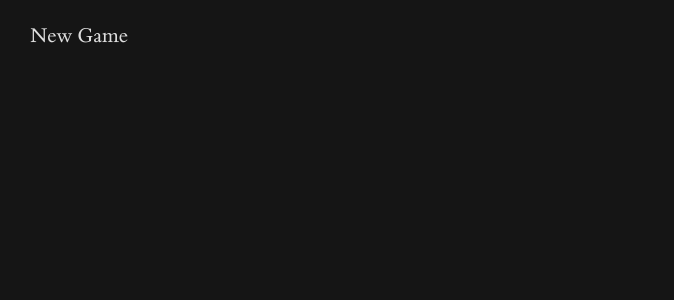
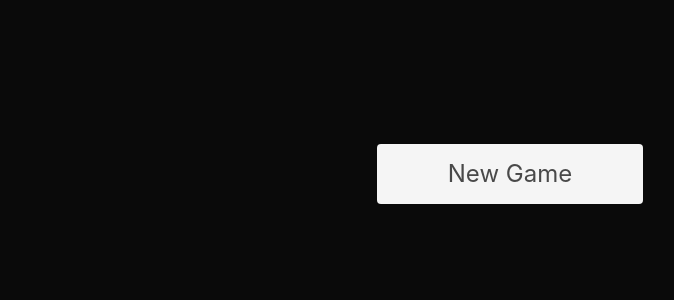
Before and after one commit to beekley/standbild, a Vue app: page / in a window 1280 px wide. Shown: the top 300 px of the page, without its empty margins (130-804 px from the left). Built offline with nearby package versions, Linux system fonts and the light colour scheme.

Commit message:
Basic bulma styling

```diff
--- a/index.html
+++ b/index.html
@@ -3,16 +3,16 @@
     <head>
         <meta charset="UTF-8" />
         <link rel="icon" href="/favicon.ico" />
-        <link rel="stylesheet" href="/tufte.css" />
-        <!-- <link
+        <!-- <link rel="stylesheet" href="/tufte.css" /> -->
+        <link
             rel="stylesheet"
             href="https://cdn.jsdelivr.net/npm/bulma@0.9.4/css/bulma.min.css"
-        /> -->
+        />
         <meta name="viewport" content="width=device-width, initial-scale=1.0" />
         <title>Standbild</title>
     </head>
     <body>
-        <div id="app"></div>
+        <div id="app" class="has-text-white-ter has-background-black"></div>
         <script type="module" src="/src/main.ts"></script>
     </body>
 </html>
--- a/src/App.vue
+++ b/src/App.vue
@@ -7,3 +7,12 @@
 <script setup lang="ts">
 import { RouterView } from "vue-router";
 </script>
+
+<style>
+html,
+body,
+#app {
+    height: 100%;
+    margin: 0;
+}
+</style>
--- a/src/components/Library.vue
+++ b/src/components/Library.vue
@@ -1,6 +1,8 @@
 <template>
-    <div>
-        <span v-for="word in wordSet">{{ " " + word + " " }}</span>
+    <!-- TODO: make this look good with a large number of words -->
+    <div class="has-text-right">
+        <p class="is-size-3">Library</p>
+        <p v-for="word in wordSet">{{ word }}</p>
     </div>
 </template>
 
--- a/src/views/ChapterView.vue
+++ b/src/views/ChapterView.vue
@@ -1,13 +1,25 @@
 <template>
     <div>
-        <StoryTemplate :story="story" :word-set="wordSet" />
+        <div class="columns is-centered">
+            <div class="column">
                 <Library :word-set="wordSet" />
+            </div>
+            <div class="column is-three-quarters has-text-centered">
                 <Scene
                     @clicked-word="addToWordSet"
                     @clicked-link="followLink"
                     :scene-id="sceneId"
                     :chapter-id="chapterId"
                 />
+            </div>
+            <div class="column"></div>
+        </div>
+
+        <div class="columns is-centered">
+            <div class="column is-three-quarters">
+                <StoryTemplate :story="story" :word-set="wordSet" />
+            </div>
+        </div>
     </div>
 </template>
 
--- a/src/views/MenuView.vue
+++ b/src/views/MenuView.vue
@@ -1,18 +1,33 @@
 <template>
-    <div class="menu">
+    <div class="columns is-centered">
+        <div class="column is-one-quarter has-text-centered">
             <!-- New Game Button -->
-        <p @click="newGame" class="bigButton">New Game</p>
+            <button
+                @click="newGame"
+                class="button is-fullwidth is-large is-light"
+            >
+                New Game
+            </button>
             <!-- Saved games -->
             <div v-if="savedGamesArray.length > 0">
-            <p @click="showSavedGames = !showSavedGames" class="bigButton">
+                <button
+                    @click="showSavedGames = !showSavedGames"
+                    class="button is-fullwidth is-large is-light"
+                >
                     Load Game
-            </p>
+                </button>
                 <ul v-if="showSavedGames">
-                <li v-for="savedGame in savedGamesArray" :key="savedGame.id">
-                    <button @click="loadGame(savedGame.id, $event)">
-                        {{ savedGame.id }}
-                    </button>
-                    <span>
+                    <li
+                        v-for="savedGame in savedGamesArray"
+                        :key="savedGame.id"
+                    >
+                        <button
+                            @click="loadGame(savedGame.id, $event)"
+                            class="button is-text"
+                        >
+                            {{ savedGame.id }}</button
+                        ><br />
+                        <span class="">
                             {{ savedGame.chapters.size }} chapters started
                         </span>
                     </li>
@@ -26,6 +41,7 @@
                 >
                     {{ chapterId }}
                 </button>
+            </div>
         </div>
     </div>
 </template>
@@ -88,11 +104,3 @@ export default defineComponent({
     },
 });
 </script>
-
-<style>
-.bigButton {
-    /* color */
-}
-.menu {
-}
-</style>
```
Lines whose indentation alone changed are shown as unchanged.
